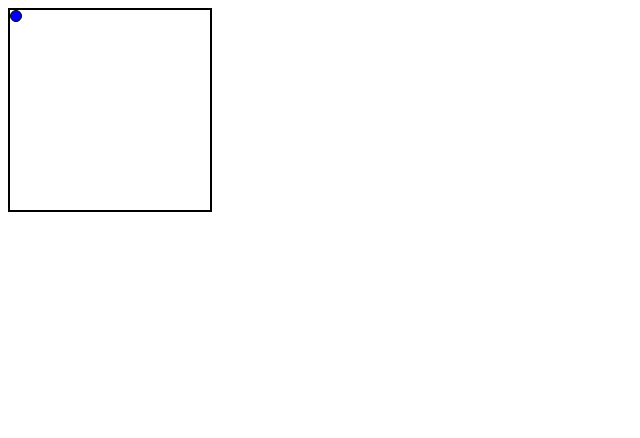
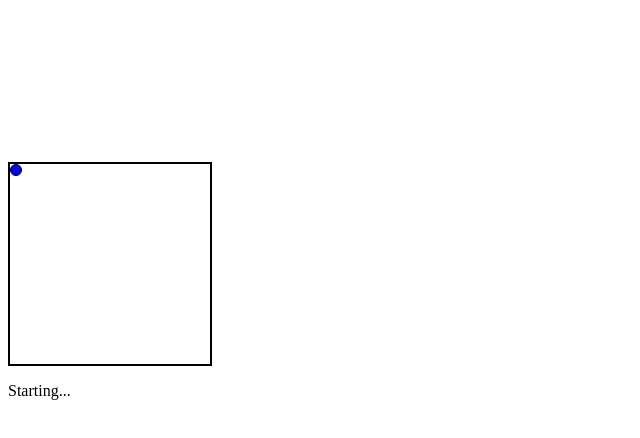
Before and after one commit to pi8gb/testing, a plain HTML site: page index.html in a window 1280 px wide. Shown: the whole page, without its empty margins (0-640 px from the left). Drawn offline with Linux system fonts and the light colour scheme.

Commit message:
Make video element visible and add status message
Updated video element to be visible and added status message.

```diff
--- a/index.html
+++ b/index.html
@@ -7,12 +7,14 @@
 
 <body>
 
-    <video id="video" autoplay playsinline style="display: none;"></video>
+    <video id="video" autoplay playsinline></video>
 
     <div id="area">
         <div id="cursor"></div>
     </div>
 
+    <p id="status">Starting...</p>
+
     <script type="module" src="script.js"></script>
 
 </body>
```
